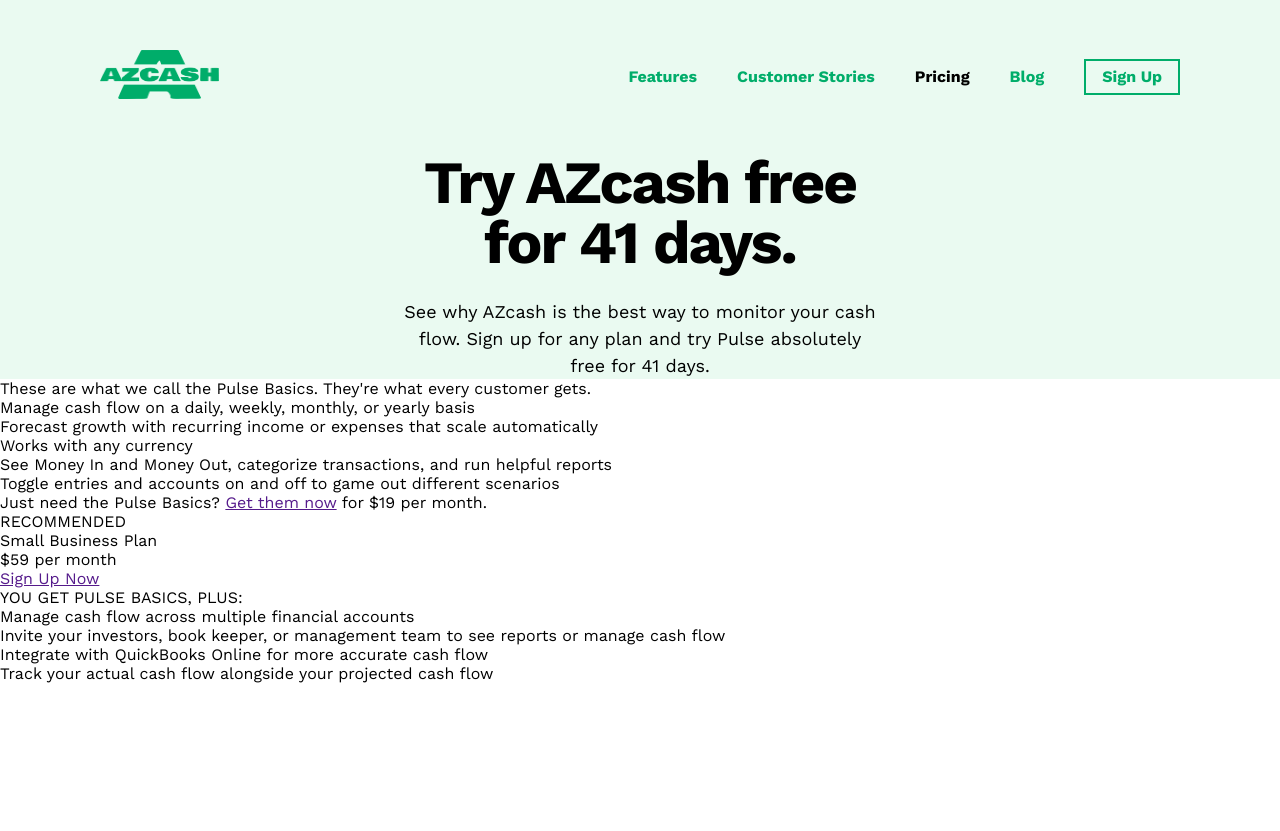
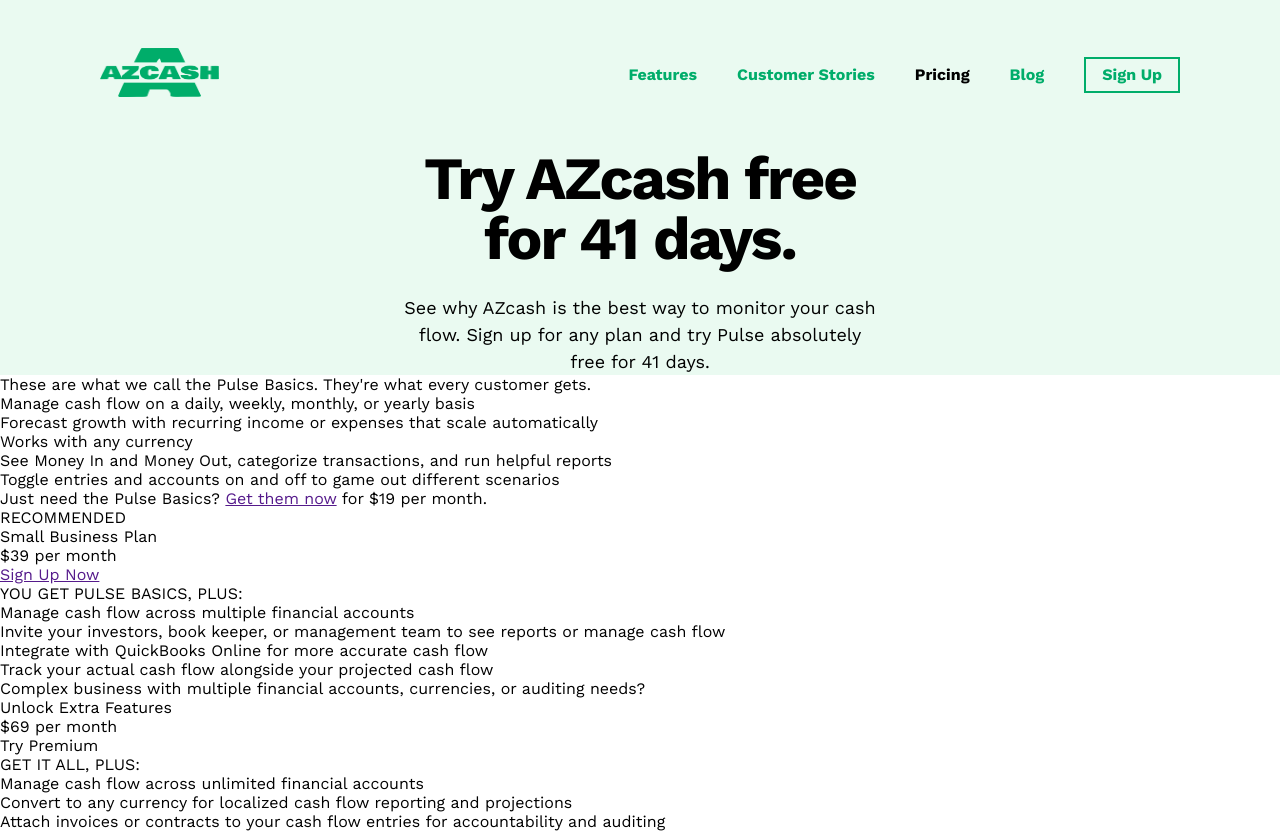
Before and after one commit to azizbelkhouja/Pricing-page, a plain HTML site: page index.html in a window 1280 px wide. Before the commit the page ends 800 px from the top, so only its background shows below. Drawn offline with nearby package versions, Linux system fonts and the light colour scheme.

Commit message:
third pricing card

```diff
--- a/index.html
+++ b/index.html
@@ -50,7 +50,7 @@
             <div>
                 <p>RECOMMENDED</p>
                 <p>Small Business Plan</p>
-                <p>$59 per month</p>
+                <p>$39 per month</p>
                 <a href="">Sign Up Now</a>
                 <p>YOU GET PULSE BASICS, PLUS:</p>
                 <ul>
@@ -63,7 +63,16 @@
             </div>
 
             <div>
-
+                <p>Complex business with multiple financial accounts, currencies, or auditing needs?</p>
+                <p>Unlock Extra Features</p>
+                <p>$69 per month</p>
+                <p>Try Premium</p>
+                <p>GET IT ALL, PLUS:</p>
+                <ul>
+                    <li>Manage cash flow across unlimited financial accounts</li>
+                    <li>Convert to any currency for localized cash flow reporting and projections</li>
+                    <li>Attach invoices or contracts to your cash flow entries for accountability and auditing</li>
+                </ul>
             </div>
 
         </div>
--- a/styles.css
+++ b/styles.css
@@ -12,7 +12,7 @@
 
     display: flex;
     justify-content: space-between;
-    padding: 50px 100px;
+    padding: 48px 100px;
 }
 .menu {
     display: flex;
```
